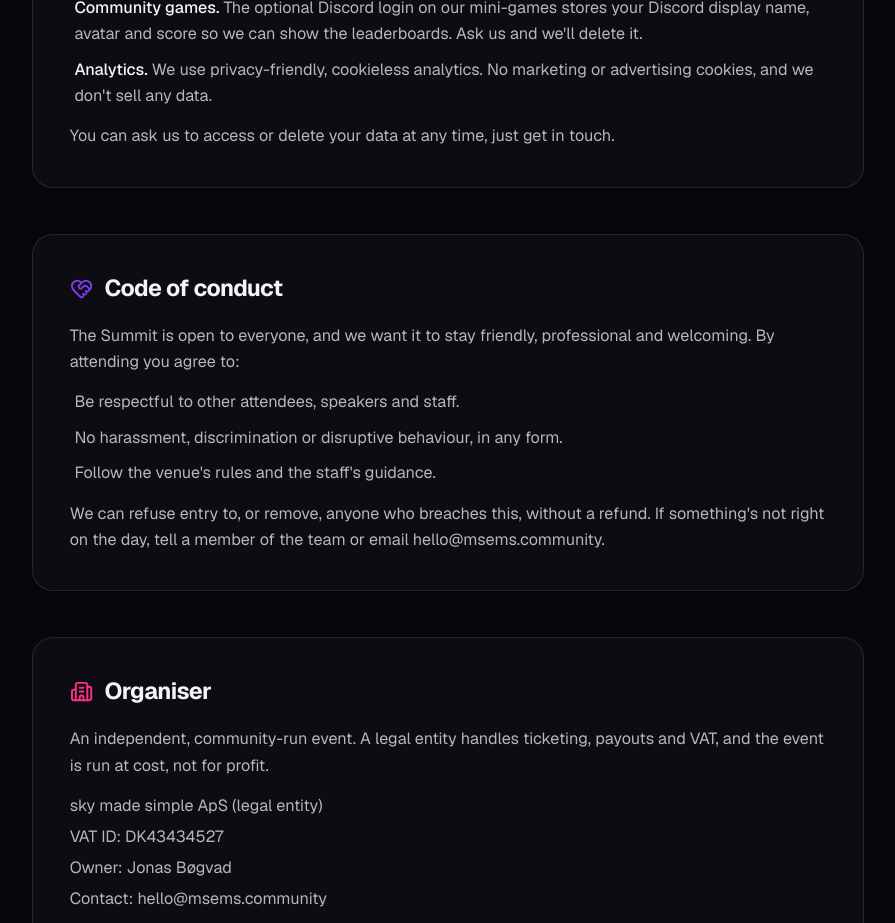
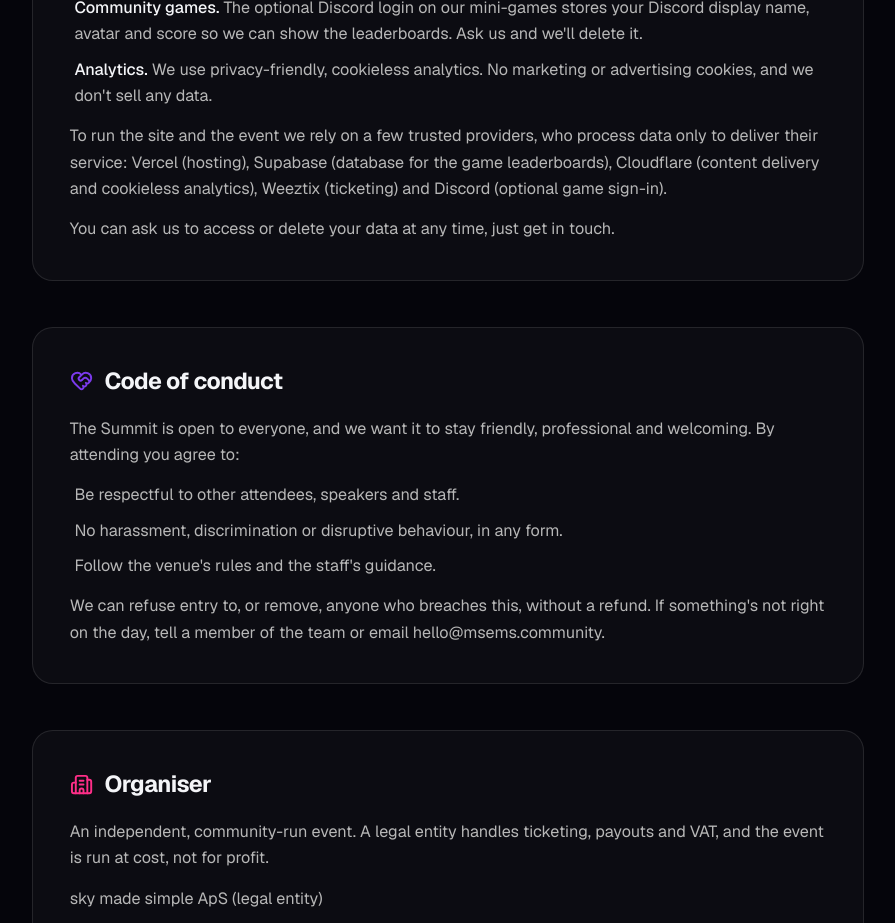
Before and after one commit to Microsoft-EMS-Community/msems-landing, a Next.js app: page /policies in a window 1280 px wide. Shown: the part 1080-2003 px from the top of the page, without its empty margins (192-1087 px from the left). Built offline with nearby package versions, Linux system fonts and the light colour scheme.

Commit message:
policies: name service providers (Vercel, Supabase, Cloudflare, Weeztix, Discord)

```diff
--- a/src/app/policies/page.tsx
+++ b/src/app/policies/page.tsx
@@ -117,6 +117,13 @@ export default function PoliciesPage() {
                 </li>
               </ul>
               <p>
+                To run the site and the event we rely on a few trusted
+                providers, who process data only to deliver their service:
+                Vercel (hosting), Supabase (database for the game leaderboards),
+                Cloudflare (content delivery and cookieless analytics), Weeztix
+                (ticketing) and Discord (optional game sign-in).
+              </p>
+              <p>
                 You can ask us to access or delete your data at any time, just
                 get in touch.
               </p>
```
